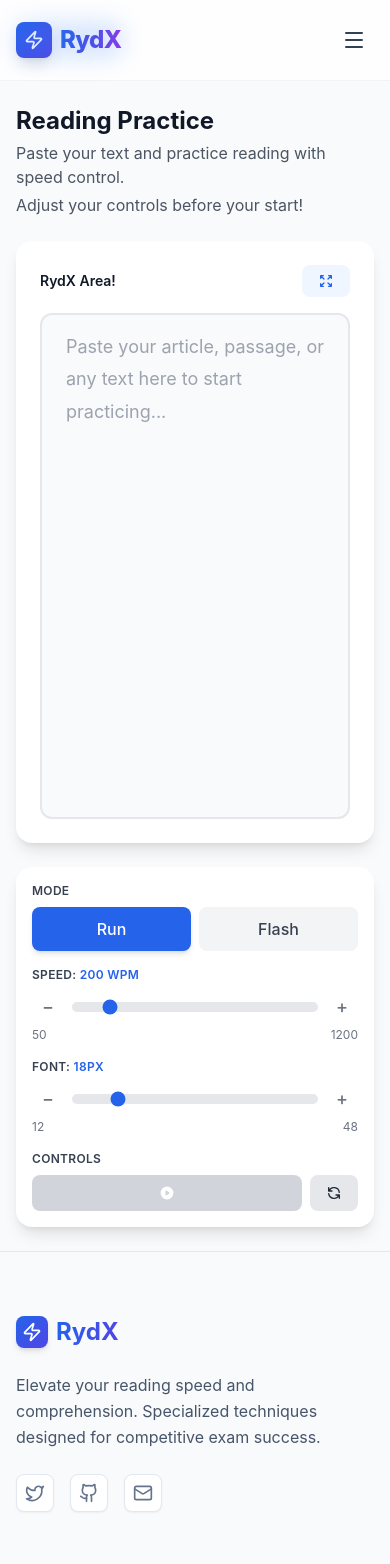
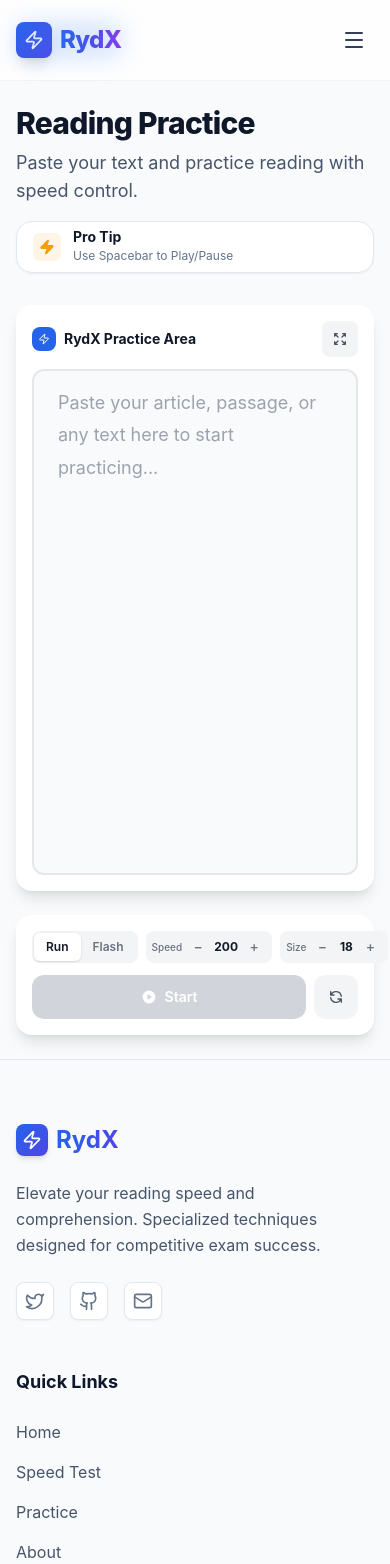
Before and after one commit to abhishekgitte/rydx, a Next.js app: page /practice in a window 390 px wide. Shown: the top 1564 px of the page. Built offline with nearby package versions, Linux system fonts and the light colour scheme.

Commit message:
better practice page

```diff
--- a/app/practice/page.tsx
+++ b/app/practice/page.tsx
@@ -1,6 +1,8 @@
 "use client";
 
 import { useState, useEffect, useRef } from "react";
+import { motion } from "framer-motion";
+import { Zap } from "lucide-react";
 import Header from "@/components/Header";
 import Footer from "@/components/Footer";
 import { useFullscreen } from "@/hooks/useFullscreen";
@@ -171,14 +173,31 @@ export default function PracticePage() {
       <main className={`flex-grow w-full ${isFullscreen ? 'p-0' : 'px-4 sm:px-6 lg:px-8 py-6 lg:py-8'}`}>
         <div className={`${isFullscreen ? 'h-full' : 'max-w-7xl mx-auto'}`}>
           {!isFullscreen && (
-            <>
-              {/* Page Title */}
-              <div className="mb-6">
-                <h1 className="text-2xl md:text-3xl font-bold text-gray-900">Reading Practice</h1>
-                <p className="text-gray-600 mt-1">Paste your text and practice reading with speed control.</p>
-                <p className="text-gray-600 mt-1">Adjust your controls before your start!</p>
+            <motion.div
+              initial={{ opacity: 0, y: -20 }}
+              animate={{ opacity: 1, y: 0 }}
+              className="mb-8 flex flex-col md:flex-row md:items-end justify-between gap-4"
+            >
+              <div>
+                <h1 className="text-3xl md:text-4xl font-extrabold text-slate-900 dark:text-white tracking-tight">
+                  Reading Practice
+                </h1>
+                <p className="text-slate-600 dark:text-slate-400 mt-2 text-lg max-w-2xl">
+                  Paste your text and practice reading with speed control.
+                  <span className="hidden md:inline"> Adjust your controls before you start!</span>
+                </p>
               </div>
-            </>
+
+              <div className="flex items-center gap-3 bg-white dark:bg-slate-900 px-4 py-2 rounded-2xl shadow-sm border border-slate-200 dark:border-slate-800">
+                <div className="bg-amber-500/10 p-1.5 rounded-md">
+                  <Zap className="w-4 h-4 text-amber-500 fill-amber-500" />
+                </div>
+                <div className="text-sm">
+                  <p className="font-bold text-slate-900 dark:text-white leading-none">Pro Tip</p>
+                  <p className="text-slate-500 text-xs mt-1">Use Spacebar to Play/Pause</p>
+                </div>
+              </div>
+            </motion.div>
           )}
 
           {/* Fullscreen Container - Reading Area + Controls */}
@@ -187,12 +206,69 @@ export default function PracticePage() {
             className={`${isFullscreen ? 'h-full flex flex-col bg-gray-50 p-6' : ''}`}
           >
             {/* Unified Text Input and Reading Display Area */}
-            <div className={`bg-white rounded-2xl shadow-lg p-6 ${isFullscreen ? 'mb-0 flex-1 flex flex-col' : 'mb-6'}`}>
-            {/* Header with Clear Button */}
-            <div className="flex items-center justify-between mb-4">
-              <label className="block text-sm font-semibold text-gray-900">
-                RydX Area!
-              </label>
+            <div className={`bg-white rounded-2xl shadow-lg p-4 md:p-6 ${isFullscreen ? 'mb-0 flex-1 flex flex-col' : 'mb-6'}`}>
+
+            {/* Mobile Header */}
+            <div className="md:hidden flex items-center justify-between mb-3">
+              <div className="flex items-center gap-2 min-w-0">
+                <div className="bg-blue-600 p-1.5 rounded-lg shrink-0">
+                  <Zap className="w-3 h-3 text-white" />
+                </div>
+                <div className="min-w-0">
+                  <h2 className="text-sm font-bold text-gray-900 truncate">RydX Practice Area</h2>
+                  {textInput.trim() && (
+                    <p className="text-[11px] text-gray-400">{words.length} words • {Math.ceil(words.length / speed)} min</p>
+                  )}
+                </div>
+              </div>
+              <div className="flex items-center gap-2 shrink-0">
+                <button
+                  onClick={toggleFullscreen}
+                  className="w-9 h-9 flex items-center justify-center bg-gray-100 text-gray-600 rounded-lg hover:bg-gray-200 transition-colors"
+                  title={isFullscreen ? "Exit Fullscreen" : "Enter Fullscreen"}
+                >
+                  {isFullscreen ? (
+                    <svg className="w-4 h-4" fill="none" stroke="currentColor" viewBox="0 0 24 24">
+                      <path strokeLinecap="round" strokeLinejoin="round" strokeWidth={2} d="M6 18L18 6M6 6l12 12" />
+                    </svg>
+                  ) : (
+                    <svg className="w-4 h-4" fill="none" stroke="currentColor" viewBox="0 0 24 24">
+                      <path strokeLinecap="round" strokeLinejoin="round" strokeWidth={2} d="M4 8V4m0 0h4M4 4l5 5m11-1V4m0 0h-4m4 0l-5 5M4 16v4m0 0h4m-4 0l5-5m11 5l-5-5m5 5v-4m0 4h-4" />
+                    </svg>
+                  )}
+                </button>
+                {textInput.trim() && (
+                  <button
+                    onClick={handleClearText}
+                    className="w-9 h-9 flex items-center justify-center bg-red-50 text-red-500 rounded-lg hover:bg-red-100 transition-colors"
+                    title="Clear all text"
+                  >
+                    <svg className="w-4 h-4" fill="none" stroke="currentColor" viewBox="0 0 24 24">
+                      <path strokeLinecap="round" strokeLinejoin="round" strokeWidth={2} d="M19 7l-.867 12.142A2 2 0 0116.138 21H7.862a2 2 0 01-1.995-1.858L5 7m5 4v6m4-6v6m1-10V4a1 1 0 00-1-1h-4a1 1 0 00-1 1v3M4 7h16" />
+                    </svg>
+                  </button>
+                )}
+                {!isEditing && textInput.trim() && (
+                  <button
+                    onClick={() => setIsEditing(true)}
+                    className="h-9 px-3 bg-gray-100 text-gray-600 rounded-lg font-semibold hover:bg-gray-200 transition-colors text-xs"
+                  >
+                    Edit
+                  </button>
+                )}
+              </div>
+            </div>
+
+            {/* Desktop Header */}
+            <div className="hidden md:flex items-center justify-between mb-4 pb-4 border-b border-slate-100">
+              <div className="flex items-center gap-2.5">
+                <div className="bg-blue-600 p-1.5 rounded-lg shadow-lg shadow-blue-500/20">
+                  <Zap className="w-4 h-4 text-white" />
+                </div>
+                <h2 className="text-base font-bold text-slate-900 tracking-tight">
+                  RydX Practice Area
+                </h2>
+              </div>
               <div className="flex items-center gap-3">
                 {textInput.trim() && (
                   <>
@@ -214,14 +290,14 @@ export default function PracticePage() {
                       <svg className="w-4 h-4" fill="none" stroke="currentColor" viewBox="0 0 24 24">
                         <path strokeLinecap="round" strokeLinejoin="round" strokeWidth={2} d="M6 18L18 6M6 6l12 12" />
                       </svg>
-                      <span className="hidden sm:inline">Exit</span>
+                      <span>Exit</span>
                     </>
                   ) : (
                     <>
                       <svg className="w-4 h-4" fill="none" stroke="currentColor" viewBox="0 0 24 24">
                         <path strokeLinecap="round" strokeLinejoin="round" strokeWidth={2} d="M4 8V4m0 0h4M4 4l5 5m11-1V4m0 0h-4m4 0l-5 5M4 16v4m0 0h4m-4 0l5-5m11 5l-5-5m5 5v-4m0 4h-4" />
                       </svg>
-                      <span className="hidden sm:inline">Fullscreen</span>
+                      <span>Fullscreen</span>
                     </>
                   )}
                 </button>
@@ -234,7 +310,7 @@ export default function PracticePage() {
                     <svg className="w-4 h-4" fill="none" stroke="currentColor" viewBox="0 0 24 24">
                       <path strokeLinecap="round" strokeLinejoin="round" strokeWidth={2} d="M19 7l-.867 12.142A2 2 0 0116.138 21H7.862a2 2 0 01-1.995-1.858L5 7m5 4v6m4-6v6m1-10V4a1 1 0 00-1-1h-4a1 1 0 00-1 1v3M4 7h16" />
                     </svg>
-                    <span className="hidden sm:inline">Clear</span>
+                    <span>Clear</span>
                   </button>
                 )}
                 {!isEditing && textInput.trim() && (
@@ -365,155 +441,116 @@ export default function PracticePage() {
             )}
           </div>
 
-            {/* Controls Bar - Responsive Layout */}
-            <div className={`bg-white rounded-2xl shadow-lg p-4 md:p-6 ${isFullscreen ? 'mt-4' : ''}`}>
-            <div className="grid grid-cols-1 md:grid-cols-2 lg:grid-cols-4 gap-4 md:gap-6">
-              {/* Mode Selection */}
-              <div>
-                <label className="block text-xs font-semibold text-gray-700 mb-2 uppercase tracking-wide">
-                  Mode
-                </label>
+            {/* Controls Bar */}
+            <div className={`bg-white rounded-2xl shadow-lg ${isFullscreen ? 'mt-4' : ''}`}>
+
+              {/* Mobile: clean compact layout */}
+              <div className="md:hidden p-4">
+                {/* Row 1: Mode + Speed + Font */}
+                <div className="flex items-center justify-between gap-2 mb-3">
+                  {/* Mode Toggle */}
+                  <div className="flex bg-gray-100 rounded-lg p-0.5">
+                    <button
+                      onClick={() => { setMode("run"); handleReset(); }}
+                      className={`px-3 py-1.5 rounded-md text-xs font-semibold transition-all ${mode === "run" ? "bg-white shadow text-gray-900" : "text-gray-500"}`}
+                    >
+                      Run
+                    </button>
+                    <button
+                      onClick={() => { setMode("flash"); handleReset(); }}
+                      className={`px-3 py-1.5 rounded-md text-xs font-semibold transition-all ${mode === "flash" ? "bg-white shadow text-gray-900" : "text-gray-500"}`}
+                    >
+                      Flash
+                    </button>
+                  </div>
+
+                  {/* Speed */}
+                  <div className="flex items-center bg-gray-100 rounded-lg px-1.5 py-1">
+                    <span className="text-[10px] text-gray-500 font-medium mr-1">Speed</span>
+                    <button onClick={() => setSpeed(Math.max(50, speed - 10))} className="w-6 h-6 flex items-center justify-center text-gray-500 hover:text-gray-700 rounded text-sm font-medium">−</button>
+                    <span className="text-xs font-bold text-gray-900 min-w-[32px] text-center">{speed}</span>
+                    <button onClick={() => setSpeed(Math.min(1200, speed + 10))} className="w-6 h-6 flex items-center justify-center text-gray-500 hover:text-gray-700 rounded text-sm font-medium">+</button>
+                  </div>
+
+                  {/* Font */}
+                  <div className="flex items-center bg-gray-100 rounded-lg px-1.5 py-1">
+                    <span className="text-[10px] text-gray-500 font-medium mr-1">Size</span>
+                    <button onClick={() => setFontSize(Math.max(12, fontSize - 2))} className="w-6 h-6 flex items-center justify-center text-gray-500 hover:text-gray-700 rounded text-sm font-medium">−</button>
+                    <span className="text-xs font-bold text-gray-900 min-w-[24px] text-center">{fontSize}</span>
+                    <button onClick={() => setFontSize(Math.min(48, fontSize + 2))} className="w-6 h-6 flex items-center justify-center text-gray-500 hover:text-gray-700 rounded text-sm font-medium">+</button>
+                  </div>
+                </div>
+
+                {/* Row 2: Start + Reset */}
                 <div className="flex gap-2">
                   <button
-                    onClick={() => {
-                      setMode("run");
-                      handleReset();
-                    }}
-                    className={`flex-1 px-4 py-2.5 rounded-lg font-medium transition-all ${
-                      mode === "run"
-                        ? "bg-blue-600 text-white shadow-md"
-                        : "bg-gray-100 text-gray-700 hover:bg-gray-200"
-                    }`}
+                    onClick={isPlaying ? handlePause : handleStartReading}
+                    disabled={!textInput.trim()}
+                    className="flex-1 h-11 bg-blue-600 text-white rounded-xl font-semibold text-sm flex items-center justify-center gap-2 disabled:bg-gray-300 disabled:cursor-not-allowed"
                   >
-                    Run
+                    {isPlaying ? (
+                      <><svg className="w-4 h-4" fill="currentColor" viewBox="0 0 20 20"><path fillRule="evenodd" d="M18 10a8 8 0 11-16 0 8 8 0 0116 0zM7 8a1 1 0 012 0v4a1 1 0 11-2 0V8zm5-1a1 1 0 00-1 1v4a1 1 0 102 0V8a1 1 0 00-1-1z" clipRule="evenodd" /></svg>Pause</>
+                    ) : (
+                      <><svg className="w-4 h-4" fill="currentColor" viewBox="0 0 20 20"><path fillRule="evenodd" d="M10 18a8 8 0 100-16 8 8 0 000 16zM9.555 7.168A1 1 0 008 8v4a1 1 0 001.555.832l3-2a1 1 0 000-1.664l-3-2z" clipRule="evenodd" /></svg>Start</>
+                    )}
                   </button>
-                  <button
-                    onClick={() => {
-                      setMode("flash");
-                      handleReset();
-                    }}
-                    className={`flex-1 px-4 py-2.5 rounded-lg font-medium transition-all ${
-                      mode === "flash"
-                        ? "bg-blue-600 text-white shadow-md"
-                        : "bg-gray-100 text-gray-700 hover:bg-gray-200"
-                    }`}
-                  >
-                    Flash
+                  <button onClick={handleReset} className="w-11 h-11 flex items-center justify-center rounded-xl bg-gray-100 text-gray-600 hover:bg-gray-200" title="Reset" aria-label="Reset">
+                    <svg className="w-4 h-4" fill="none" stroke="currentColor" viewBox="0 0 24 24"><path strokeLinecap="round" strokeLinejoin="round" strokeWidth={2} d="M4 4v5h.582m15.356 2A8.001 8.001 0 004.582 9m0 0H9m11 11v-5h-.581m0 0a8.003 8.003 0 01-15.357-2m15.357 2H15" /></svg>
                   </button>
                 </div>
               </div>
 
-              {/* Speed Control */}
+              {/* Desktop: full grid */}
+              <div className="hidden md:block p-4 md:p-6">
+            <div className="grid grid-cols-1 md:grid-cols-2 lg:grid-cols-4 gap-4 md:gap-6">
               <div>
-                <label className="block text-xs font-semibold text-gray-700 mb-2 uppercase tracking-wide">
-                  Speed: <span className="text-blue-600">{speed} WPM</span>
-                </label>
-                <div className="flex items-center gap-2">
+                <label className="block text-xs font-semibold text-gray-700 mb-2 uppercase tracking-wide">Mode</label>
+                <div className="flex gap-2">
                   <button
-                    onClick={() => setSpeed(Math.max(50, speed - 5))}
-                    className="flex-shrink-0 w-8 h-8 flex items-center justify-center text-lg font-medium text-gray-500 hover:text-gray-700 hover:bg-gray-100 rounded transition-colors"
-                    aria-label="Decrease WPM"
-                  >
-                    −
-                  </button>
-                  <input
-                    type="range"
-                    min="50"
-                    max="1200"
-                    step="5"
-                    value={speed}
-                    onChange={(e) => setSpeed(Number(e.target.value))}
-                    className="flex-1 h-2.5 bg-gray-200 rounded-lg appearance-none cursor-pointer accent-blue-600"
-                  />
+                    onClick={() => { setMode("run"); handleReset(); }}
+                    className={`flex-1 px-4 py-2.5 rounded-lg font-medium transition-all ${mode === "run" ? "bg-blue-600 text-white shadow-md" : "bg-gray-100 text-gray-700 hover:bg-gray-200"}`}
+                  >Run</button>
                   <button
-                    onClick={() => setSpeed(Math.min(1200, speed + 5))}
-                    className="flex-shrink-0 w-8 h-8 flex items-center justify-center text-lg font-medium text-gray-500 hover:text-gray-700 hover:bg-gray-100 rounded transition-colors"
-                    aria-label="Increase WPM"
-                  >
-                    +
-                  </button>
-                </div>
-                <div className="flex justify-between text-xs text-gray-500 mt-1">
-                  <span>50</span>
-                  <span>1200</span>
+                    onClick={() => { setMode("flash"); handleReset(); }}
+                    className={`flex-1 px-4 py-2.5 rounded-lg font-medium transition-all ${mode === "flash" ? "bg-blue-600 text-white shadow-md" : "bg-gray-100 text-gray-700 hover:bg-gray-200"}`}
+                  >Flash</button>
                 </div>
               </div>
-
-              {/* Font Size Control */}
               <div>
-                <label className="block text-xs font-semibold text-gray-700 mb-2 uppercase tracking-wide">
-                  Font: <span className="text-blue-600">{fontSize}px</span>
-                </label>
+                <label className="block text-xs font-semibold text-gray-700 mb-2 uppercase tracking-wide">Speed: <span className="text-blue-600">{speed} WPM</span></label>
                 <div className="flex items-center gap-2">
-                  <button
-                    onClick={() => setFontSize(Math.max(12, fontSize - 2))}
-                    className="flex-shrink-0 w-8 h-8 flex items-center justify-center text-lg font-medium text-gray-500 hover:text-gray-700 hover:bg-gray-100 rounded transition-colors"
-                    aria-label="Decrease font size"
-                  >
-                    −
-                  </button>
-                  <input
-                    type="range"
-                    min="12"
-                    max="48"
-                    step="2"
-                    value={fontSize}
-                    onChange={(e) => setFontSize(Number(e.target.value))}
-                    className="flex-1 h-2.5 bg-gray-200 rounded-lg appearance-none cursor-pointer accent-blue-600"
-                  />
-                  <button
-                    onClick={() => setFontSize(Math.min(48, fontSize + 2))}
-                    className="flex-shrink-0 w-8 h-8 flex items-center justify-center text-lg font-medium text-gray-500 hover:text-gray-700 hover:bg-gray-100 rounded transition-colors"
-                    aria-label="Increase font size"
-                  >
-                    +
-                  </button>
+                  <button onClick={() => setSpeed(Math.max(50, speed - 5))} className="flex-shrink-0 w-8 h-8 flex items-center justify-center text-lg font-medium text-gray-500 hover:text-gray-700 hover:bg-gray-100 rounded transition-colors" aria-label="Decrease WPM">−</button>
+                  <input type="range" min="50" max="1200" step="5" value={speed} onChange={(e) => setSpeed(Number(e.target.value))} className="flex-1 h-2.5 bg-gray-200 rounded-lg appearance-none cursor-pointer accent-blue-600" />
+                  <button onClick={() => setSpeed(Math.min(1200, speed + 5))} className="flex-shrink-0 w-8 h-8 flex items-center justify-center text-lg font-medium text-gray-500 hover:text-gray-700 hover:bg-gray-100 rounded transition-colors" aria-label="Increase WPM">+</button>
                 </div>
-                <div className="flex justify-between text-xs text-gray-500 mt-1">
-                  <span>12</span>
-                  <span>48</span>
+                <div className="flex justify-between text-xs text-gray-500 mt-1"><span>50</span><span>1200</span></div>
+              </div>
+              <div>
+                <label className="block text-xs font-semibold text-gray-700 mb-2 uppercase tracking-wide">Font: <span className="text-blue-600">{fontSize}px</span></label>
+                <div className="flex items-center gap-2">
+                  <button onClick={() => setFontSize(Math.max(12, fontSize - 2))} className="flex-shrink-0 w-8 h-8 flex items-center justify-center text-lg font-medium text-gray-500 hover:text-gray-700 hover:bg-gray-100 rounded transition-colors" aria-label="Decrease font size">−</button>
+                  <input type="range" min="12" max="48" step="2" value={fontSize} onChange={(e) => setFontSize(Number(e.target.value))} className="flex-1 h-2.5 bg-gray-200 rounded-lg appearance-none cursor-pointer accent-blue-600" />
+                  <button onClick={() => setFontSize(Math.min(48, fontSize + 2))} className="flex-shrink-0 w-8 h-8 flex items-center justify-center text-lg font-medium text-gray-500 hover:text-gray-700 hover:bg-gray-100 rounded transition-colors" aria-label="Increase font size">+</button>
                 </div>
+                <div className="flex justify-between text-xs text-gray-500 mt-1"><span>12</span><span>48</span></div>
               </div>
-
-              {/* Playback Controls */}
               <div>
-                <label className="block text-xs font-semibold text-gray-700 mb-2 uppercase tracking-wide">
-                  Controls
-                </label>
-                <div className="flex gap-2">
+                <label className="block text-xs font-semibold text-gray-700 mb-2 uppercase tracking-wide">Controls</label>
+                <div className="flex gap-2 items-stretch">
                   <button
                     onClick={isPlaying ? handlePause : handleStartReading}
                     disabled={!textInput.trim()}
-                    className="flex-1 bg-blue-600 text-white px-4 py-2.5 rounded-lg font-semibold hover:bg-blue-700 transition-all disabled:bg-gray-300 disabled:cursor-not-allowed flex items-center justify-center gap-2 shadow-md disabled:shadow-none"
+                    className="flex-1 min-h-[44px] px-5 py-3 rounded-lg font-semibold bg-blue-600 text-white hover:bg-blue-700 transition-all disabled:bg-gray-300 disabled:cursor-not-allowed flex items-center justify-center gap-2 shadow-md disabled:shadow-none"
                   >
-                    {isPlaying ? (
-                      <>
-                        <svg className="w-4 h-4" fill="currentColor" viewBox="0 0 20 20">
-                          <path fillRule="evenodd" d="M18 10a8 8 0 11-16 0 8 8 0 0116 0zM7 8a1 1 0 012 0v4a1 1 0 11-2 0V8zm5-1a1 1 0 00-1 1v4a1 1 0 102 0V8a1 1 0 00-1-1z" clipRule="evenodd" />
-                        </svg>
-                        <span className="hidden sm:inline">Pause</span>
-                      </>
-                    ) : (
-                      <>
-                        <svg className="w-4 h-4" fill="currentColor" viewBox="0 0 20 20">
-                          <path fillRule="evenodd" d="M10 18a8 8 0 100-16 8 8 0 000 16zM9.555 7.168A1 1 0 008 8v4a1 1 0 001.555.832l3-2a1 1 0 000-1.664l-3-2z" clipRule="evenodd" />
-                        </svg>
-                        <span className="hidden sm:inline">Start</span>
-                      </>
-                    )}
+                    {isPlaying ? <><svg className="w-5 h-5 shrink-0" fill="currentColor" viewBox="0 0 20 20"><path fillRule="evenodd" d="M18 10a8 8 0 11-16 0 8 8 0 0116 0zM7 8a1 1 0 012 0v4a1 1 0 11-2 0V8zm5-1a1 1 0 00-1 1v4a1 1 0 102 0V8a1 1 0 00-1-1z" clipRule="evenodd" /></svg><span className="hidden sm:inline">Pause</span></> : <><svg className="w-5 h-5 shrink-0" fill="currentColor" viewBox="0 0 20 20"><path fillRule="evenodd" d="M10 18a8 8 0 100-16 8 8 0 000 16zM9.555 7.168A1 1 0 008 8v4a1 1 0 001.555.832l3-2a1 1 0 000-1.664l-3-2z" clipRule="evenodd" /></svg><span className="hidden sm:inline">Start</span></>}
                   </button>
-                  <button
-                    onClick={handleReset}
-                    className="px-4 py-2.5 bg-gray-200 text-gray-800 rounded-lg font-medium hover:bg-gray-300 transition-all"
-                    title="Reset"
-                  >
-                    <svg className="w-4 h-4" fill="none" stroke="currentColor" viewBox="0 0 24 24">
-                      <path strokeLinecap="round" strokeLinejoin="round" strokeWidth={2} d="M4 4v5h.582m15.356 2A8.001 8.001 0 004.582 9m0 0H9m11 11v-5h-.581m0 0a8.003 8.003 0 01-15.357-2m15.357 2H15" />
-                    </svg>
+                  <button onClick={handleReset} className="min-w-[44px] min-h-[44px] w-12 flex items-center justify-center bg-gray-200 text-gray-800 rounded-lg font-medium hover:bg-gray-300 transition-all" title="Reset" aria-label="Reset">
+                    <svg className="w-5 h-5" fill="none" stroke="currentColor" viewBox="0 0 24 24"><path strokeLinecap="round" strokeLinejoin="round" strokeWidth={2} d="M4 4v5h.582m15.356 2A8.001 8.001 0 004.582 9m0 0H9m11 11v-5h-.581m0 0a8.003 8.003 0 01-15.357-2m15.357 2H15" /></svg>
                   </button>
                 </div>
               </div>
             </div>
+              </div>
             </div>
           </div>
         </div>
```
